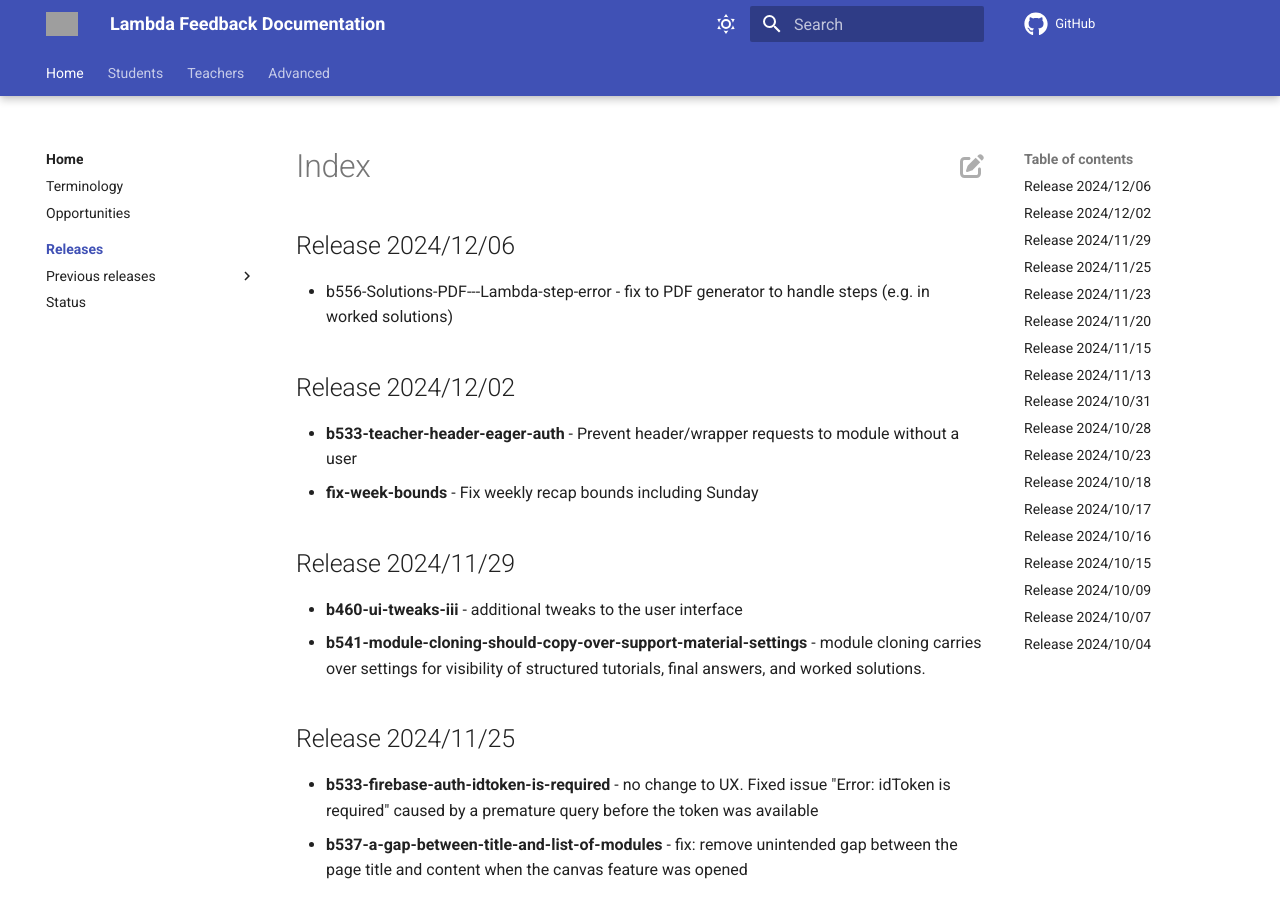
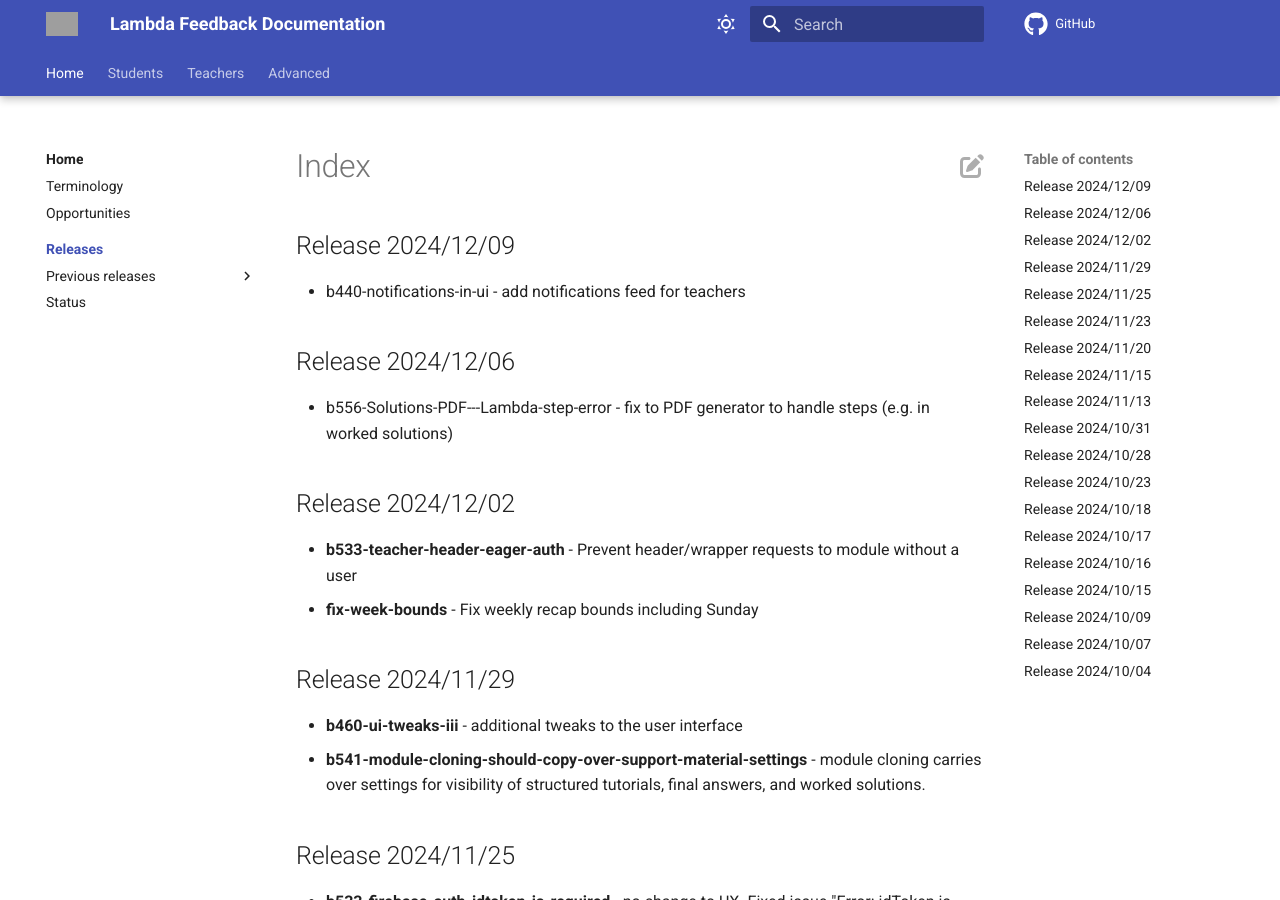
Before and after one commit to lambda-feedback/user-documentation, an MkDocs documentation site: the page built from docs/releases/index.md, in a window 1280 px wide and 900 px high. Built offline with MkDocs 1.6.1 and Material for MkDocs 9.7.7, drawn with Linux system fonts in a browser that asks for light colours; comment, search, counter and statistics services are not loaded; grey boxes are pictures that could not be loaded.

Commit message:
Update index.md

```diff
--- a/docs/releases/index.md
+++ b/docs/releases/index.md
@@ -1,3 +1,6 @@
+## Release 2024/12/09
+- b440-notifications-in-ui - add notifications feed for teachers
+
 ## Release 2024/12/06
 - b556-Solutions-PDF---Lambda-step-error - fix to PDF generator to handle steps (e.g. in worked solutions)
 
```
